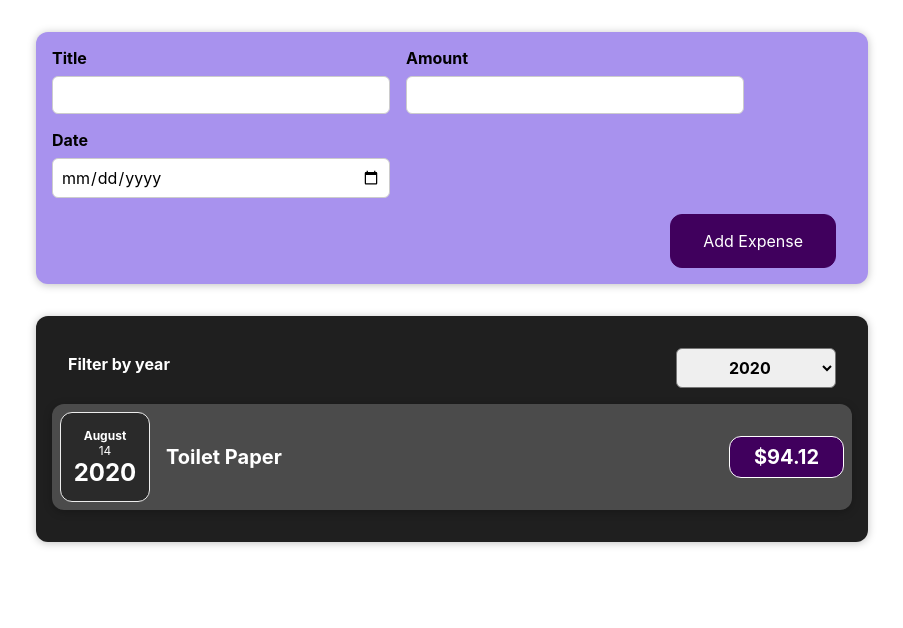
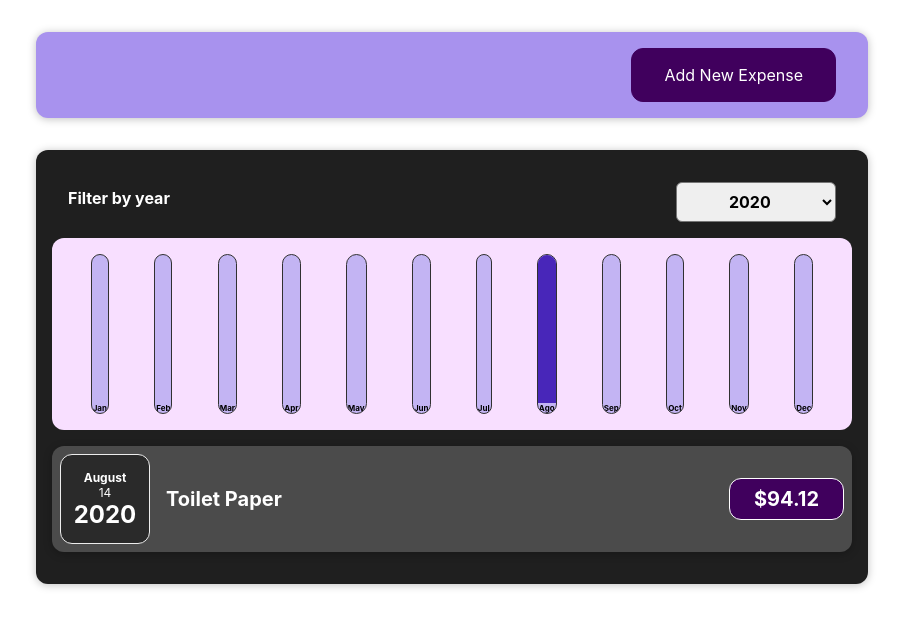
Before and after one commit to cristianvelasquezp/react-course, a React (Create React App) app: page / in a window 1280 px wide. Shown: the top 628 px of the page, without its empty margins (188-1091 px from the left). Built offline with nearby package versions, Linux system fonts and the light colour scheme.

Commit message:
Add char bar section

```diff
--- /dev/null
+++ b/src/components/Chart/Chart.css
@@ -0,0 +1,9 @@
+.chart {
+    padding: 1rem;
+    border-radius: 12px;
+    background-color: #f8dfff;
+    text-align: center;
+    display: flex;
+    justify-content: space-around;
+    height: 10rem;
+}
--- /dev/null
+++ b/src/components/Chart/Chart.js
@@ -0,0 +1,24 @@
+import ChartBar from "./ChartBar";
+
+import "./Chart.css"
+
+const Chart = (props) => {
+    const dataPointsValues = props.dataPoints.map(point => point.value);
+    const totalMaximum = Math.max(...dataPointsValues);
+
+    return (
+        <div className="chart">
+            {props.dataPoints.map((dataPoint) => (
+                <ChartBar
+                    key = {dataPoint.label}
+                    value = {dataPoint.value}
+                    maxValue = {totalMaximum}
+                    label = {dataPoint.label}
+                />
+            ))}
+        </div>
+    )
+
+}
+
+export default Chart;
--- /dev/null
+++ b/src/components/Chart/ChartBar.css
@@ -0,0 +1,30 @@
+.chart-bar {
+    height: 100%;
+    display: flex;
+    flex-direction: column;
+    align-items: center;
+}
+
+.chart-bar__inner {
+    height: 100%;
+    width: 100%;
+    border: 1px solid #313131;
+    border-radius: 12px;
+    background-color: #c3b4f3;
+    overflow: hidden;
+    display: flex;
+    flex-direction: column;
+    justify-content: flex-end;
+}
+
+.chart-bar__fill {
+    background-color: #4826b9;
+    width: 100%;
+    transition: all 0.3s ease-out;
+}
+
+.chart-bar__label {
+    font-weight: bold;
+    font-size: 0.5rem;
+    text-align: center;
+}
--- /dev/null
+++ b/src/components/Chart/ChartBar.js
@@ -0,0 +1,23 @@
+import "./ChartBar.css"
+
+const ChartBar = props => {
+
+    let barFillHeight = '0%';
+
+    if( props.maxValue > 0 ) {
+        barFillHeight = Math.round((props.value / props.maxValue) * 100) + '%';
+    }
+
+    return (
+        <div className="chart-bar">
+            <div className="chart-bar__inner">
+                <div className="chart-bar__fill"
+                     style={{height:barFillHeight}}>
+                </div>
+                <div className="chart-bar__label">{props.label}</div>
+            </div>
+        </div>
+    )
+}
+
+export default ChartBar;
--- a/src/components/Expenses/Expenses.js
+++ b/src/components/Expenses/Expenses.js
@@ -2,6 +2,7 @@
 import './Expenses.css';
 import Card from "../UI/Card";
 import ExpensesFilter from "./ExpensesFilter";
+import ExpensesChart from "./ExpensesChart";
 import {useState} from "react";
 
 function Expenses(promp) {
@@ -22,6 +23,7 @@
                     selected={filteredYear}
                     onChangeFilterHandler={filterChangeHandler}
                 />
+                <ExpensesChart expenses={ExpenseFilter} />
                 <ExpensesList items={ExpenseFilter} />
             </Card>
         </div>
--- /dev/null
+++ b/src/components/Expenses/ExpensesChart.js
@@ -0,0 +1,29 @@
+import Chart from "../Chart/Chart";
+
+const ExpensesChart = props => {
+
+    const chartDataPoint = [
+        { label: 'Jan', value:0 },
+        { label: 'Feb', value:0 },
+        { label: 'Mar', value:0 },
+        { label: 'Apr', value:0 },
+        { label: 'May', value:0 },
+        { label: 'Jun', value:0 },
+        { label: 'Jul', value:0 },
+        { label: 'Ago', value:0 },
+        { label: 'Sep', value:0 },
+        { label: 'Oct', value:0 },
+        { label: 'Nov', value:0 },
+        { label: 'Dec', value:0 },
+    ];
+
+    for ( const expense of props.expenses) {
+        const expenseMonth = expense.date.getMonth();
+
+        chartDataPoint[expenseMonth].value = expense.amount;
+    }
+
+    return <Chart dataPoints = {chartDataPoint} />
+}
+
+export default ExpensesChart;
--- a/src/components/NewExpenses/ExpenseForm.js
+++ b/src/components/NewExpenses/ExpenseForm.js
@@ -6,6 +6,7 @@
     const [enteredTitle, setEnteredTitle] = useState('');
     const [enteredAmount, setEnteredAmount] = useState('');
     const [enteredDate, setEnteredDate] = useState('');
+    const [showForm, setShowForm] = useState(false);
     //const [inputState, setInputState] = useState( {
     //                                        title: '',
     //                                        amount: '',
@@ -33,20 +34,36 @@
         //});
     }
 
+    const showFormHandler = (e) => {
+        e.preventDefault()
+       setShowForm( (prevState) => {
+           return prevState === false ? true : false;
+       });
+    }
+
     const submitHandler = (e) => {
         e.preventDefault();
 
         const expenseData = {
             title: enteredTitle,
-            amount: enteredAmount,
+            amount: +enteredAmount,
             date: new Date(enteredDate),
         }
 
         setEnteredTitle('');
         setEnteredAmount('');
         setEnteredDate('');
+        setShowForm(false);
 
         props.onSaveSpenseData(expenseData);
+    }
+
+    if (showForm === false) {
+        return (
+            <div className="new-expense__actions">
+                <button onClick={showFormHandler}>Add New Expense</button>
+            </div>
+        )
     }
 
     return (
@@ -66,6 +83,7 @@
                 </div>
             </div>
             <div className="new-expense__actions">
+                <button type="button" onClick={showFormHandler}>Cancel</button>
                 <button type="submit">Add Expense</button>
             </div>
         </form>
```
